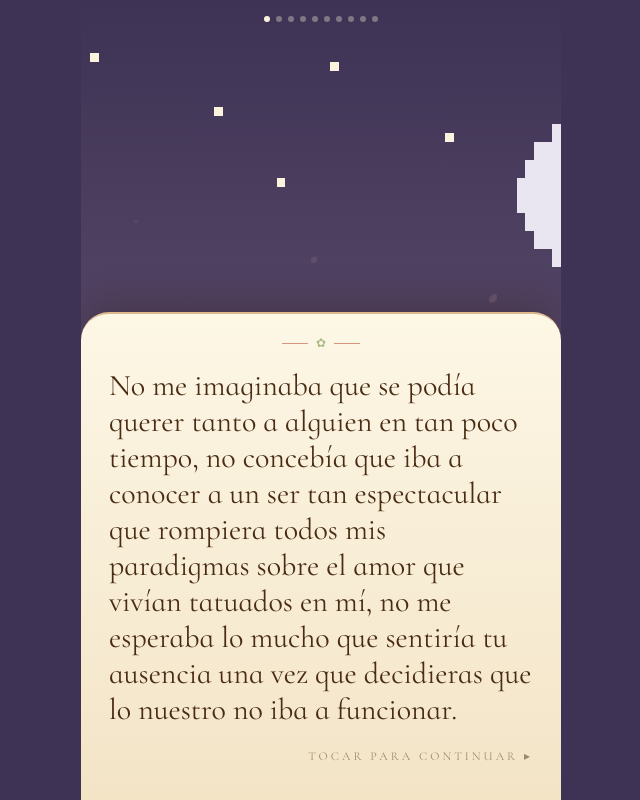
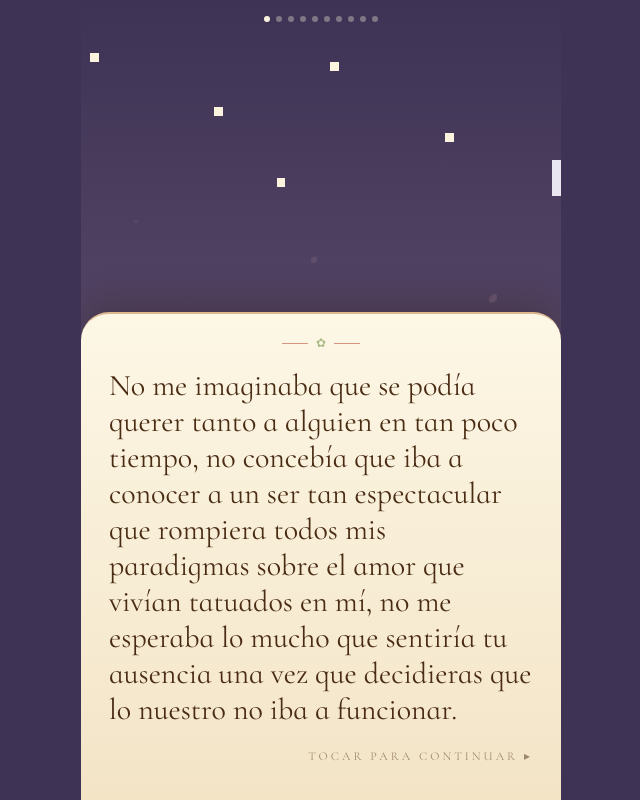
Before and after one commit to virtusnate/mensaje-dai, a React (Vite) app: page / in a window 1280 px wide. Shown: the whole page, without its empty margins (319-959 px from the left). Built offline with nearby package versions, Linux system fonts and the light colour scheme.

Commit message:
feat: aesthetic glowing sun, matching offering avatar on yes-flow (faster breath) + flowers
- Scene: bigger glowing sun (glow+rays), earlier moon->sun handoff so day clearly has a sun; clouds moved off the sun and softened
- YesFlow: use the proposition avatar (offering pose, scale 1.45, bottom 58

```diff
--- a/src/components/Character.jsx
+++ b/src/components/Character.jsx
@@ -27,12 +27,12 @@ function Bouquet({ state }) {
   )
 }
 
-export function Character({ emotion, bottom = '34%', scale = 1 }) {
+export function Character({ emotion, bottom = '34%', scale = 1, breatheFast = false }) {
   const sad = String(emotion).startsWith('sad')
   const dead = emotion === 'dead'
   const happy = emotion === 'happy'
   const bouquetState = dead || sad ? 'wilt' : happy ? 'open' : 'fresh'
-  const animClass = dead ? '' : happy ? 'sprite-sway' : 'sprite-breathe'
+  const animClass = dead ? '' : happy ? 'sprite-sway' : breatheFast ? 'sprite-breathe-fast' : 'sprite-breathe'
   const eyeY = sad || dead ? 5 : 4
 
   return (
--- /dev/null
+++ b/src/components/Flowers.jsx
@@ -0,0 +1,35 @@
+// A little row of pixel flowers at the avatar's feet — used on the proposition and the
+// follow-up question screens.
+const FLOWERS = [
+  { left: '14%', c: '#E8697F', h: 20 },
+  { left: '28%', c: '#FBF3DE', h: 16 },
+  { left: '40%', c: '#E8B4B8', h: 22 },
+  { left: '60%', c: '#F4C36A', h: 18 },
+  { left: '72%', c: '#E8697F', h: 22 },
+  { left: '86%', c: '#E8B4B8', h: 16 },
+]
+
+function PixelFlower({ color, height }) {
+  return (
+    <svg width={height * 0.7} height={height} viewBox="0 0 6 8" shapeRendering="crispEdges" style={{ imageRendering: 'pixelated' }} aria-hidden="true">
+      <rect x="2" y="4" width="1" height="4" fill="#4A6B3E" />
+      <rect x="2" y="1" width="1" height="1" fill={color} />
+      <rect x="1" y="2" width="1" height="1" fill={color} />
+      <rect x="3" y="2" width="1" height="1" fill={color} />
+      <rect x="2" y="3" width="1" height="1" fill={color} />
+      <rect x="2" y="2" width="1" height="1" fill="#F4C36A" />
+    </svg>
+  )
+}
+
+export function Flowers() {
+  return (
+    <div className="absolute inset-x-0" style={{ bottom: '46%' }} aria-hidden="true">
+      {FLOWERS.map((f, i) => (
+        <span key={i} className="absolute" style={{ left: f.left, bottom: 0 }}>
+          <PixelFlower color={f.c} height={f.h} />
+        </span>
+      ))}
+    </div>
+  )
+}
--- a/src/components/QuestionScreen.jsx
+++ b/src/components/QuestionScreen.jsx
@@ -1,27 +1,6 @@
 import { Character } from './Character'
 import { Bloom } from './Bloom'
-
-const FLOWERS = [
-  { left: '14%', c: '#E8697F', h: 20 },
-  { left: '28%', c: '#FBF3DE', h: 16 },
-  { left: '40%', c: '#E8B4B8', h: 22 },
-  { left: '60%', c: '#F4C36A', h: 18 },
-  { left: '72%', c: '#E8697F', h: 22 },
-  { left: '86%', c: '#E8B4B8', h: 16 },
-]
-
-function PixelFlower({ color, height }) {
-  return (
-    <svg width={height * 0.7} height={height} viewBox="0 0 6 8" shapeRendering="crispEdges" style={{ imageRendering: 'pixelated' }} aria-hidden="true">
-      <rect x="2" y="4" width="1" height="4" fill="#4A6B3E" />
-      <rect x="2" y="1" width="1" height="1" fill={color} />
-      <rect x="1" y="2" width="1" height="1" fill={color} />
-      <rect x="3" y="2" width="1" height="1" fill={color} />
-      <rect x="2" y="3" width="1" height="1" fill={color} />
-      <rect x="2" y="2" width="1" height="1" fill="#F4C36A" />
-    </svg>
-  )
-}
+import { Flowers } from './Flowers'
 
 export function QuestionScreen({ onYes, onNo }) {
   return (
@@ -30,13 +9,7 @@ export function QuestionScreen({ onYes, onNo }) {
       {/* Avatar arrives here for the first time, above the card */}
       <Character emotion="walk" bottom="58%" scale={1.45} />
       {/* Flowers for the proposition — a little meadow at his feet */}
-      <div className="absolute inset-x-0" style={{ bottom: '46%' }} aria-hidden="true">
-        {FLOWERS.map((f, i) => (
-          <span key={i} className="absolute" style={{ left: f.left, bottom: 0 }}>
-            <PixelFlower color={f.c} height={f.h} />
-          </span>
-        ))}
-      </div>
+      <Flowers />
       <div
         className="absolute left-0 right-0 bottom-0 px-6 pt-7 pb-9 rounded-t-3xl z-10"
         style={{
--- a/src/components/Scene.jsx
+++ b/src/components/Scene.jsx
@@ -1,14 +1,23 @@
 import { skyGradient, mixHex, lerp } from '../lib/progress'
 
 // Romantic pixel-art landscape. The sky keeps the smooth warming transition (twilight → golden
-// hour with p); everything in front is blocky pixel art: a rising sun, fading stars, layered
-// rolling hills. Rendered crisp via shape-rendering=crispEdges.
+// hour with p); in front is blocky pixel art: a moon that gives way to a glowing sun, fading
+// stars, drifting clouds, and layered rolling hills. Rendered crisp via crispEdges.
 
-// A chunky "pixel" circle (rows of 2-tall rects) that reads as a low-res sun.
-function pixelSun(cx, cy, fill) {
-  const rows = [2, 4, 5, 6, 6, 5, 4, 2] // half-widths per 2px row
+// A chunky "pixel" disc (rows of 2-tall rects) — the sun/moon body.
+function pixelDisc(cx, cy, fill, rows) {
   return rows.map((hw, i) => (
     <rect key={i} x={cx - hw} y={cy + i * 2} width={hw * 2} height="2" fill={fill} />
+  ))
+}
+const SUN_ROWS = [3, 5, 7, 8, 8, 7, 5, 3]
+const MOON_ROWS = [2, 4, 5, 6, 6, 5, 4, 2]
+
+// Little rays radiating from the sun centre.
+function sunRays(cx, cy, fill) {
+  const dirs = [[0, -13], [0, 13], [-13, 0], [13, 0], [-9, -9], [9, -9], [-9, 9], [9, 9]]
+  return dirs.map(([dx, dy], i) => (
+    <rect key={i} x={cx + dx - 1} y={cy + dy - 1} width="2" height="2" fill={fill} />
   ))
 }
 
@@ -23,35 +32,35 @@ function pixelHill(baseY, amp, freq, phase, fill, key) {
   return cols
 }
 
-// Blocky pixel cloud (two stacked rows) that reads at low res.
+// Soft rounded pixel cloud (three tiers).
 function pixelCloud(x, y, key) {
   return (
-    <g key={key} fill="#FBF3DE">
-      <rect x={x + 2} y={y} width="6" height="2" />
-      <rect x={x} y={y + 2} width="10" height="2" />
+    <g key={key} fill="#FEF8EA">
+      <rect x={x + 3} y={y} width="4" height="2" />
+      <rect x={x + 1} y={y + 2} width="8" height="2" />
+      <rect x={x} y={y + 4} width="10" height="1" />
     </g>
   )
 }
 
-const CLOUDS = [
-  [14, 14], [70, 8], [98, 20],
-]
+const CLOUDS = [[12, 16], [90, 10], [104, 28]]
 const STARS = [
   [10, 8], [22, 14], [34, 6], [48, 12], [61, 7], [74, 15], [88, 9], [101, 13], [112, 6], [17, 22],
   [55, 20], [95, 22],
 ]
 
 export function Scene({ p, drift = 0 }) {
-  const sunColor = mixHex('#E8965E', '#FFE39A', p)
+  const sunColor = mixHex('#F0A85E', '#FFD86A', p)
   const backHill = mixHex('#7E8B93', '#E6B87A', p)
   const frontHill = mixHex('#4A5A4E', '#89A05A', p)
   const meadow = mixHex('#3E4A38', '#6E8B4E', p)
-  const sunY = lerp(52, 34, p) // sun rises as the story progresses
+  const sunY = lerp(46, 22, p) // sun rises as the story progresses
+  const sunCenterY = sunY + 8
   const starOpacity = Math.max(0, 1 - p * 1.6)
-  // Moon owns the dusk; it fades as the sun rises into the golden hour.
-  const moonOpacity = Math.max(0, 1 - p * 1.8)
-  const sunOpacity = Math.min(1, Math.max(0, (p - 0.35) * 2))
-  const cloudOpacity = Math.min(0.85, Math.max(0, (p - 0.4) * 1.8)) // clouds belong to the day
+  // Moon owns the dusk; it hands off to the sun early, so the day clearly has a sun.
+  const moonOpacity = Math.max(0, 1 - p * 2.4)
+  const sunOpacity = Math.min(1, Math.max(0, (p - 0.28) * 3))
+  const cloudOpacity = Math.min(0.9, Math.max(0, (p - 0.45) * 2))
   const moonColor = '#E9E6F2'
 
   return (
@@ -68,14 +77,24 @@ export function Scene({ p, drift = 0 }) {
         shapeRendering="crispEdges"
         style={{ imageRendering: 'pixelated' }}
       >
+        <defs>
+          <radialGradient id="sunGlow">
+            <stop offset="0%" stopColor="#FFEFC0" stopOpacity="0.85" />
+            <stop offset="100%" stopColor="#FFEFC0" stopOpacity="0" />
+          </radialGradient>
+        </defs>
         <g style={{ opacity: starOpacity, transition: 'opacity 900ms ease-out' }}>
           {STARS.map(([x, y], i) => (
             <rect key={i} x={x} y={y} width="1" height="1" fill="#FBF3DE" />
           ))}
         </g>
         <g data-testid="scene-parallax" transform={`translate(${drift} 0)`} style={{ transition: 'transform 900ms linear' }}>
-          <g style={{ opacity: moonOpacity, transition: 'opacity 900ms ease-out' }}>{pixelSun(88, 14, moonColor)}</g>
-          <g style={{ opacity: sunOpacity, transition: 'opacity 900ms ease-out' }}>{pixelSun(60, sunY, sunColor)}</g>
+          <g style={{ opacity: moonOpacity, transition: 'opacity 900ms ease-out' }}>{pixelDisc(92, 12, moonColor, MOON_ROWS)}</g>
+          <g style={{ opacity: sunOpacity, transition: 'opacity 900ms ease-out' }}>
+            <circle cx="58" cy={sunCenterY} r="22" fill="url(#sunGlow)" style={{ imageRendering: 'auto' }} />
+            {sunRays(58, sunCenterY, '#FFE8A6')}
+            {pixelDisc(58, sunY, sunColor, SUN_ROWS)}
+          </g>
           <g style={{ opacity: cloudOpacity, transition: 'opacity 900ms ease-out' }}>
             {CLOUDS.map(([x, y], i) => pixelCloud(x, y, `c-${i}`))}
           </g>
--- a/src/components/YesFlow.jsx
+++ b/src/components/YesFlow.jsx
@@ -2,6 +2,7 @@ import { useState } from 'react'
 import { QuestionCard } from './QuestionCard'
 import { FloralFinale } from './FloralFinale'
 import { Character } from './Character'
+import { Flowers } from './Flowers'
 import { notify } from '../lib/notify'
 
 const WHEN = ['Este Sábado', 'El próximo Lunes', 'El próximo Viernes']
@@ -23,7 +24,13 @@ export function YesFlow() {
 
   return (
     <div className="absolute inset-0">
-      <Character emotion="happy" bottom="70%" />
+      {step !== 'finale' && (
+        <>
+          {/* Same avatar as the proposition — offering the bouquet, just breathing a touch faster */}
+          <Character emotion="walk" bottom="58%" scale={1.45} breatheFast />
+          <Flowers />
+        </>
+      )}
       {step === 'cuando' && (
         <QuestionCard title="¿Cuándo puedes?" options={WHEN} onAnswer={answerCuando} />
       )}
--- a/src/index.css
+++ b/src/index.css
@@ -55,6 +55,7 @@ body {
   50% { transform: translateY(-1px); }
 }
 .sprite-breathe { animation: sprite-breathe 5s ease-in-out infinite; }
+.sprite-breathe-fast { animation: sprite-breathe 3.2s ease-in-out infinite; }
 
 @keyframes fade-rise {
   0% { opacity: 0; transform: translateY(14px); }
```
